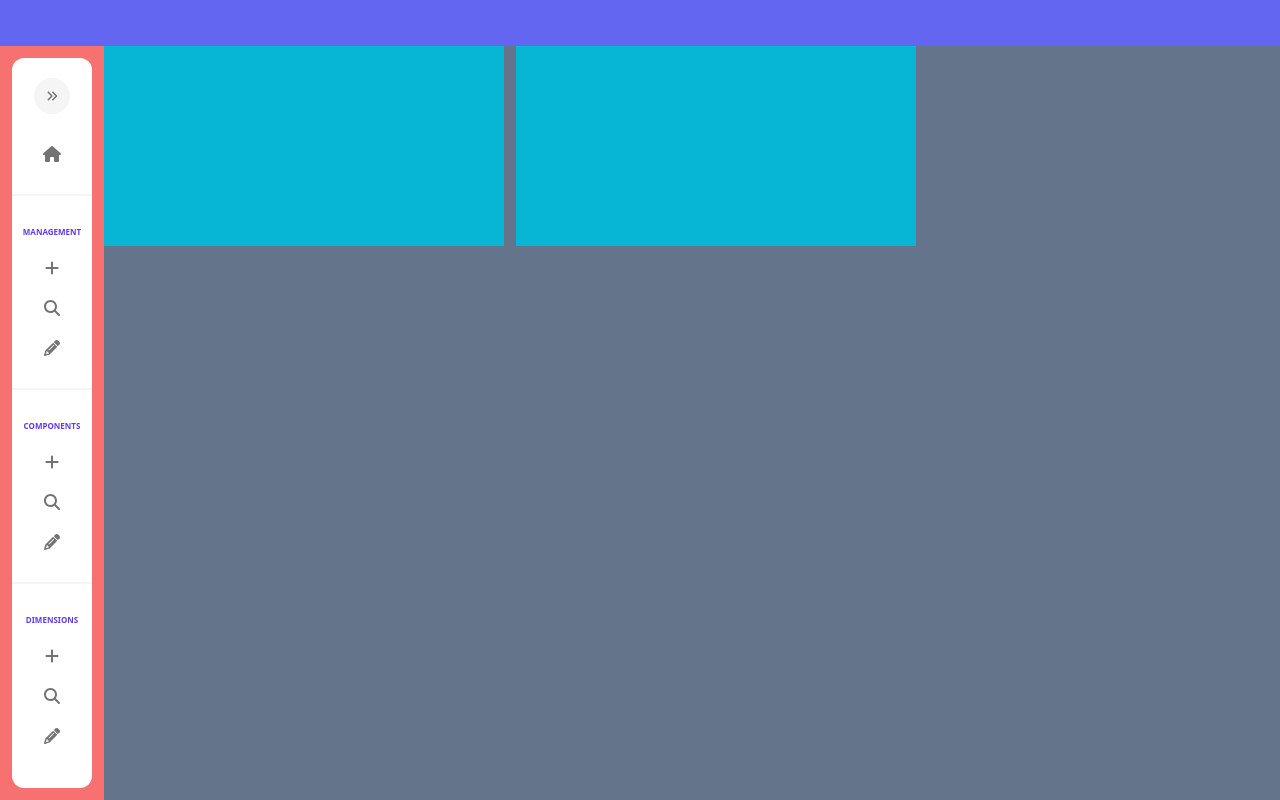
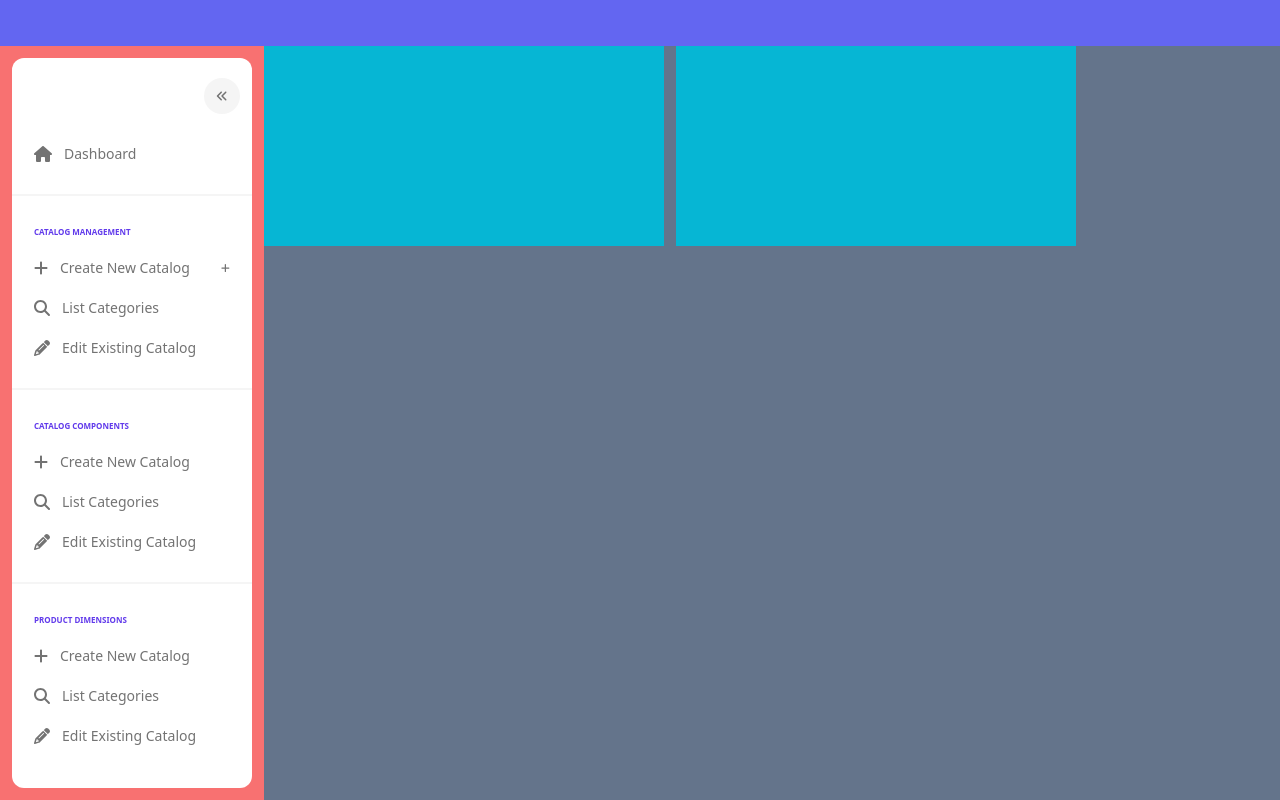
Before and after one commit to Cunhat/catalog-dashboard, a Next.js app: page / in a window 1280 px wide. Built offline with nearby package versions, Linux system fonts and the light colour scheme.

Commit message:
Add animations to open/close sidebar

```diff
--- a/src/components/Sidebar/index.tsx
+++ b/src/components/Sidebar/index.tsx
@@ -7,10 +7,17 @@ import { formatTitle } from '@/utils/utils';
 import { motion, AnimatePresence } from 'framer-motion';
 
 export const Sidebar: React.FC = () => {
-  const [open, setOpen] = useState<boolean>(false);
+  const [open, setOpen] = useState<boolean>(true);
   return (
-    <div className={`h-full bg-white rounded-xl ${open ? 'w-60' : 'w-20'} flex flex-col gap-2 py-5`}>
     <AnimatePresence initial={false} mode='wait'>
+      <motion.div
+        initial='collapsed'
+        animate={{
+          width: open ? '240px' : '80px',
+          //transition: { duration: 0.5, type: 'spring' },
+        }}
+        className={`h-full bg-white rounded-xl  flex flex-col gap-2 py-5`}
+      >
         <div className=' flex justify-center'>
           <motion.div
             className={`${open ? 'ml-auto mr-3' : ''}`}
@@ -29,7 +36,6 @@ export const Sidebar: React.FC = () => {
             ></FontAwesomeIcon>
           </motion.div>
         </div>
-      </AnimatePresence>
 
         <SidebarSection open={open}>
           <SidebarItem text='Dashboard' icon={faHouse} open={open} />
@@ -53,7 +59,8 @@ export const Sidebar: React.FC = () => {
           <SidebarItem text='List Categories' icon={faSearch} open={open} />
           <SidebarItem text='Edit Existing Catalog' icon={faPencil} open={open} />
         </SidebarSection>
-    </div>
+      </motion.div>
+    </AnimatePresence>
   );
 };
 
@@ -66,7 +73,9 @@ const SidebarItem: React.FC<{ icon: IconProp; text: string; open: boolean }> = (
         }`}
       >
         <FontAwesomeIcon icon={icon} className='text-base' />
-        <span className={`${open ? 'block' : 'hidden'} text-sm`}>{text}</span>
+        <motion.span animate={{ opacity: open ? 1 : 0, transition: { duration: 0.5 } }} className={`${open ? 'block' : 'hidden'} text-sm`}>
+          {text}
+        </motion.span>
       </div>
     </Link>
   );
@@ -92,7 +101,9 @@ const SidebarExpandableItem: React.FC<{ icon: IconProp; text: string; open: bool
         } hover:cursor-pointer  ${open ? '' : 'justify-center w-10'} `}
       >
         <FontAwesomeIcon icon={icon} className='text-base' />
-        <span className={`${open ? 'block' : 'hidden'} text-sm`}>{text}</span>
+        <motion.span animate={{ opacity: open ? 1 : 0, transition: { duration: 0.5 } }} className={`${open ? 'block' : 'hidden'} text-sm`}>
+          {text}
+        </motion.span>
         {!open ? (
           <></>
         ) : showItems ? (
@@ -168,11 +179,26 @@ type SidebarSectionProps = {
 };
 
 const SidebarSection: React.FC<PropsWithChildren<SidebarSectionProps>> = ({ title, open, children }) => {
+
+  const AnimatedTitle: React.FC<{ text: string }> = ({ text }) => (
+    <motion.b
+      exit={{ opacity: 0 }}
+      initial={{ opacity: 0 }}
+      animate={{ opacity: 1 }}
+      transition={{ duration: 0.3, ease: 'easeInOut' }}
+      className={`p-2.5 text-[#613aeb] text-[8px]`}
+    >
+      {text}
+    </motion.b>
+  );
+
   return (
+    <AnimatePresence initial={false} mode='wait'>
       <div className={`p-3 flex flex-col ${open ? '' : 'items-center'}`}>
-      {title && <b className={`p-2.5 text-[#613aeb] text-[8px]`}>{formatTitle(title, open)}</b>}
-      {/* <FontAwesomeIcon icon={faChevronDown} className='text-[10px]' /> */}
+        {open && title && <AnimatedTitle text={title} />}
+        {!open && title !== undefined && <AnimatedTitle text={formatTitle(title, open)!} />}
         {children}
       </div>
+    </AnimatePresence>
   );
 };
```
Also changed, not shown: src/utils/utils.ts (line endings or trailing spaces). Lines whose indentation alone changed are shown as unchanged.
